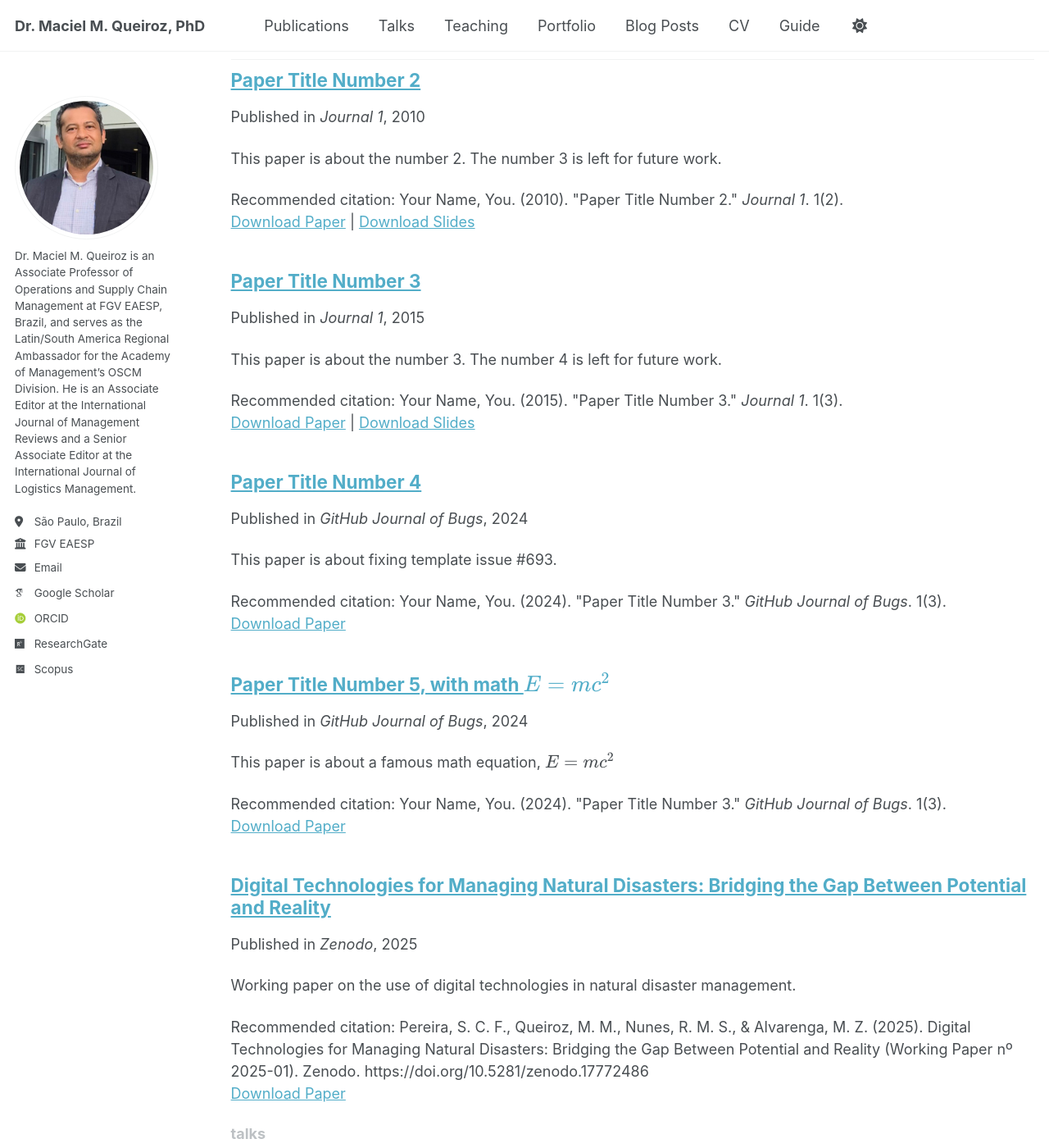
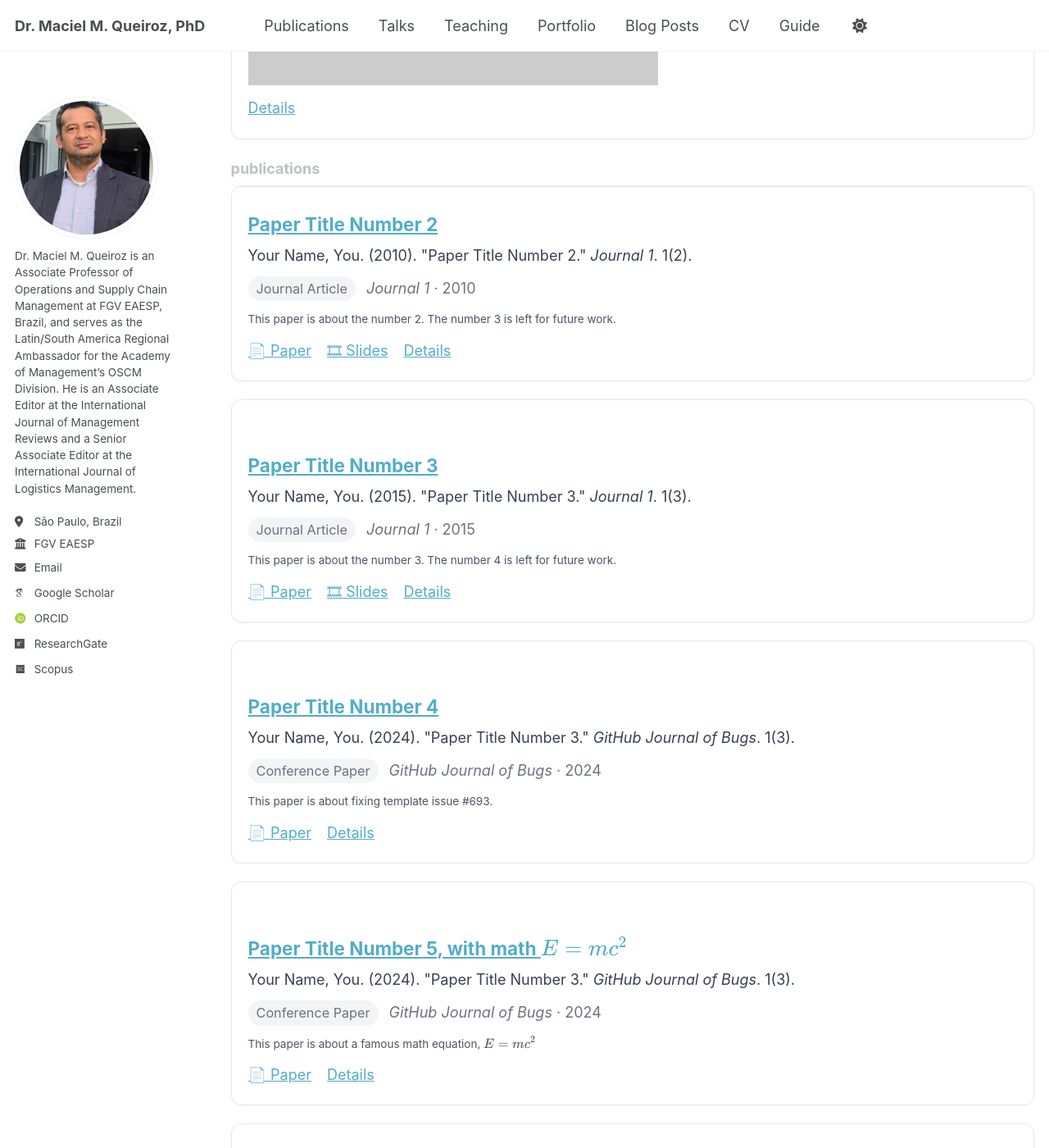
Before and after one commit to maciel-queiroz/maciel-queiroz.github.io, a Jekyll site: the page built from _pages/collection-archive.html, in a window 1280 px wide and 1400 px high, scrolled down 1069 px. Shown: the whole window at 82% size. Built offline with Jekyll 4.4.1, drawn with Linux system fonts in a browser that asks for light colours; some web fonts are replaced; a script bundle is joined from its source files by our own code; library files that are not in the unit come from our copies; some of the changed text lies outside the part shown.

Commit message:
Update archive-single.html

```diff
--- a/_includes/archive-single.html
+++ b/_includes/archive-single.html
@@ -13,7 +13,8 @@
 {% endif %}
 
 <div class="{{ include.type | default: "list" }}__item">
-  <article class="archive__item" itemscope itemtype="http://schema.org/CreativeWork">
+  <article class="archive__item" itemscope itemtype="http://schema.org/CreativeWork" style="border: 1px solid #e5e7eb; border-radius: 12px; padding: 20px; margin-bottom: 22px; background: #fff; box-shadow: 0 1px 3px rgba(0,0,0,0.04);">
+
     {% if include.type == "grid" and teaser %}
       <div class="archive__item-teaser">
         <img src=
@@ -26,59 +27,69 @@
       </div>
     {% endif %}
 
-    <h2 class="archive__item-title" itemprop="headline">
+    <h2 class="archive__item-title" itemprop="headline" style="margin-bottom: 10px; line-height: 1.3;">
       {% if post.link %}
-        <a href="{{ post.link }}">{{ title }}</a> <a href="{{ base_path }}{{ post.url }}" rel="permalink"><i class="fa fa-link" aria-hidden="true" title="permalink"></i><span class="sr-only">Permalink</span></a>
+        <a href="{{ post.link }}">{{ title }}</a>
+        <a href="{{ base_path }}{{ post.url }}" rel="permalink">
+          <i class="fa fa-link" aria-hidden="true" title="permalink"></i><span class="sr-only">Permalink</span>
+        </a>
       {% else %}
         <a href="{{ base_path }}{{ post.url }}" rel="permalink">{{ title }}</a>
       {% endif %}
     </h2>
 
-    {% if post.read_time %}
-      <p class="page__meta"><i class="fa fa-clock" aria-hidden="true"></i> {% include read-time.html %}</p>
+    {% if post.citation %}
+      <p style="margin: 0 0 10px 0; color: #374151; line-height: 1.6;">
+        {{ post.citation }}
+      </p>
     {% endif %}
 
-        {% if post.collection == 'teaching' %}
-          <p> {{ post.type }}, <i>{{ post.venue }}</i>, {{ post.date | default: "1900-01-01" | date: "%Y" }} </p>
-        {% elsif post.collection == 'publications' %}
-          <p>Published in <i>{{ post.venue }}</i>, {{ post.date | default: "1900-01-01" | date: "%Y" }} </p>
-        {% elsif post.date %}
-         <p class="page__date"><strong><i class="fa fa-fw fa-calendar" aria-hidden="true"></i> {{ site.data.ui-text[site.locale].date_label | default: "Published:" }}</strong> <time datetime="{{ post.date | default: "1900-01-01" | date_to_xmlschema }}">{{ post.date | default: "1900-01-01" | date: "%B %d, %Y" }}</time></p>
+    <p style="margin: 0 0 12px 0; color: #6b7280; line-height: 1.5;">
+      <span style="display: inline-block; padding: 3px 10px; border-radius: 999px; background: #f3f4f6; font-size: 0.9em; margin-right: 8px;">
+        {% if post.category == "workingpapers" %}
+          Working Paper
+        {% elsif post.category == "manuscripts" %}
+          Journal Article
+        {% elsif post.category == "conferences" %}
+          Conference Paper
+        {% elsif post.category == "books" %}
+          Book
+        {% else %}
+          Publication
         {% endif %}
+      </span>
+
+      {% if post.venue %}
+        <em>{{ post.venue }}</em>
+      {% endif %}
+      {% if post.date %}
+        · {{ post.date | default: "1900-01-01" | date: "%Y" }}
+      {% endif %}
+    </p>
 
     {% if post.excerpt and site.read_more != 'enabled' %}
-    <p class="archive__item-excerpt" itemprop="description">{{ post.excerpt | markdownify }}</p>
+      <p class="archive__item-excerpt" itemprop="description" style="margin: 0 0 12px 0; color: #4b5563;">
+        {{ post.excerpt | markdownify | remove: '<p>' | remove: '</p>' }}
+      </p>
     {% elsif post.excerpt and site.read_more == 'enabled' %}
-    <p class="archive__item-excerpt" itemprop="description"><p>{{ post.excerpt | markdownify | remove: '<p>' | remove: '</p>' }}<strong><a href="{{ base_path }}{{ post.url }}" rel="permalink"> Read more</a></strong></p></p>
+      <p class="archive__item-excerpt" itemprop="description" style="margin: 0 0 12px 0; color: #4b5563;">
+        {{ post.excerpt | markdownify | remove: '<p>' | remove: '</p>' }}
+        <strong><a href="{{ base_path }}{{ post.url }}" rel="permalink"> Read more</a></strong>
+      </p>
     {% endif %}
 
-    {% if post.citation and post.paperurl and post.slidesurl and post.bibtexurl %}
-      <p>Recommended citation: {{ post.citation }}<br /><a href="{{ post.paperurl }}">Download Paper</a> | <a href="{{ post.slidesurl }}">Download Slides</a> | <a href="{{ post.bibtexurl }}">Download Bibtex</a></p>
-    {% elsif post.citation and post.paperurl and post.slidesurl %}
-      <p>Recommended citation: {{ post.citation }}<br /><a href="{{ post.paperurl }}">Download Paper</a> | <a href="{{ post.slidesurl }}">Download Slides</a></p>
-    {% elsif post.citation and post.paperurl and post.bibtexurl %}
-      <p>Recommended citation: {{ post.citation }}<br /><a href="{{ post.paperurl }}">Download Paper</a> | <a href="{{ post.bibtexurl }}">Download Bibtex</a></p>
-    {% elsif post.citation and post.paperurl %}
-      <p>Recommended citation: {{ post.citation }}<br /><a href="{{ post.paperurl }}">Download Paper</a></p>
-    {% elsif post.citation and post.slidesurl and post.bibtexurl %}
-      <p>Recommended citation: {{ post.citation }}<br /><a href="{{ post.slidesurl }}">Download Slides</a> | <a href="{{ post.bibtexurl}}">Download Bibtex</a></p>
-    {% elsif post.citation and post.slidesurl %}
-      <p>Recommended citation: {{ post.citation }}<br /><a href="{{ post.slidesurl }}">Download Slides</a></p>
-    {% elsif post.citation and post.bibtexurl %}
-      <p>Recommended citation: {{ post.citation }}<br /><a href="{{ post.bibtexurl }}">Download Bibtex</a></p>
-    {% elsif post.citation %}
-      <p>Recommended citation: {{ post.citation }}</p>
-    {% elsif post.paperurl and post.bibtexurl %}
-      <p><a href="{{ post.paperurl }}">Download Paper</a> | <a href="{{ post.bibtexurl }}">Download Bibtex</a></p>
-    {% elsif post.paperurl %}
-      <p><a href="{{ post.paperurl }}">Download Paper</a></p>
-    {% elsif post.slidesurl and post.bibtexurl %}
-      <p><a href="{{ post.slidesurl }}">Download Slides</a> | <a href="{{ post.bibtexurl }}">Download Bibtex</a></p>
-    {% elsif post.slidesurl %}
-      <p><a href="{{ post.slidesurl }}">Download Slides</a></p>
-    {% elsif post.bibtexurl %}
-      <p><a href="{{ post.bibtexurl }}">Download Bibtex</a></p>
-    {% endif %}
+    <p style="margin: 0; line-height: 1.8;">
+      {% if post.paperurl %}
+        <a href="{{ post.paperurl }}" style="margin-right: 14px;">📄 Paper</a>
+      {% endif %}
+      {% if post.slidesurl %}
+        <a href="{{ post.slidesurl }}" style="margin-right: 14px;">🎞 Slides</a>
+      {% endif %}
+      {% if post.bibtexurl %}
+        <a href="{{ post.bibtexurl }}" style="margin-right: 14px;">📚 BibTeX</a>
+      {% endif %}
+      <a href="{{ base_path }}{{ post.url }}">Details</a>
+    </p>
 
   </article>
 </div>
```
